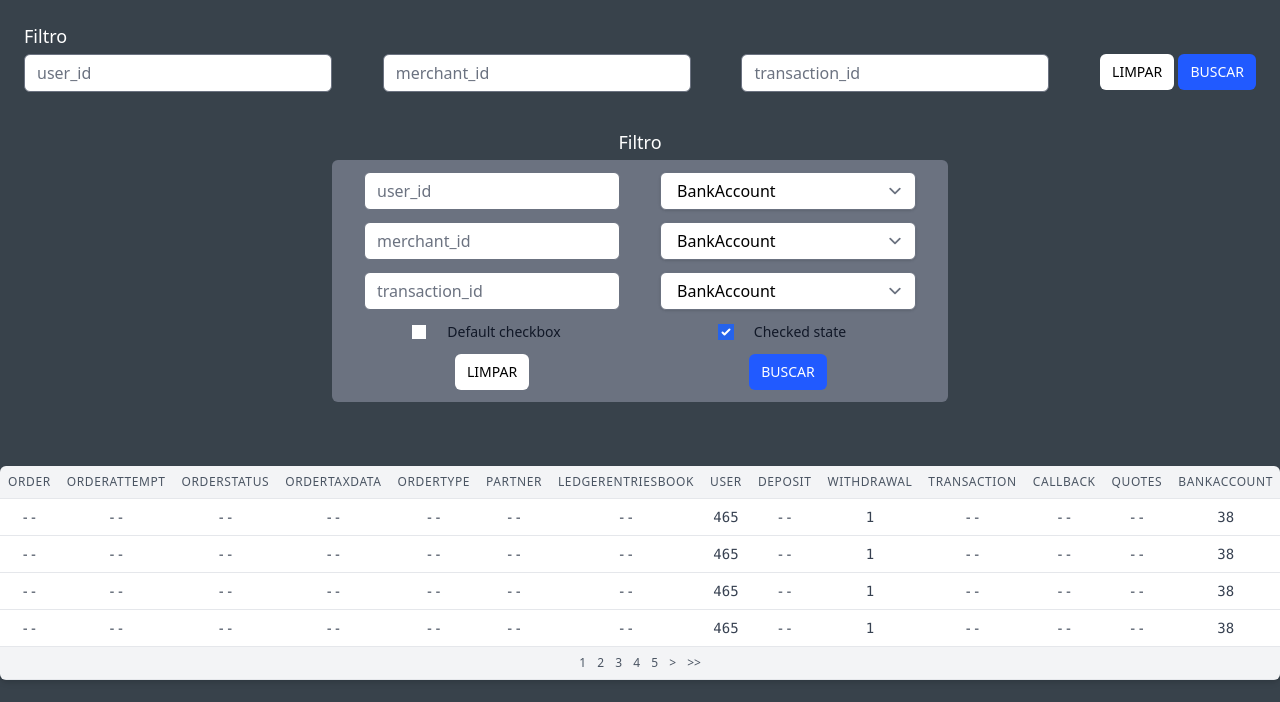
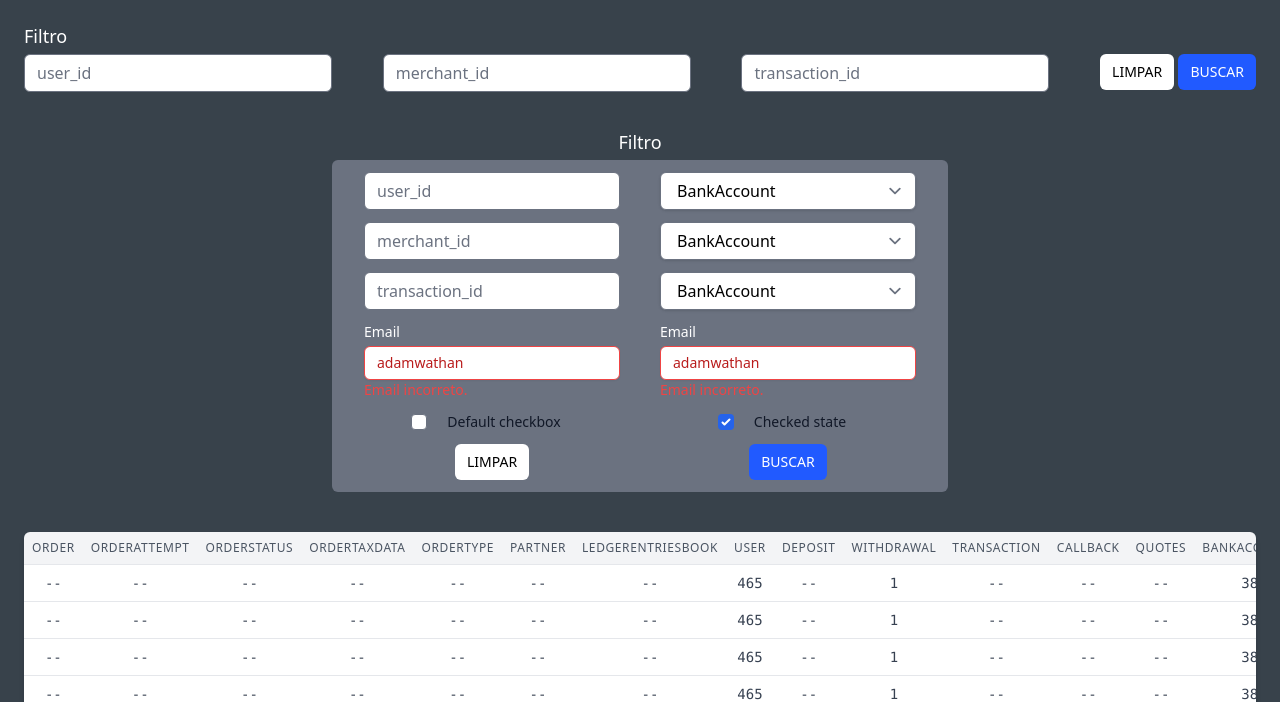
Before and after one commit to priSouzaPaylivre/analisaSUS, a website: page src/index.html in a window 1280 px wide. Shown: the part 98-800 px from the top of the page. Drawn offline with Linux system fonts and the light colour scheme.

Commit message:
adicionando input error

```diff
--- a/src/index.html
+++ b/src/index.html
@@ -50,7 +50,9 @@
       <!-- Segundo form -->
 
       <h1 class="text-lg text-gray text-center mb-1">Filtro</h1>
-      <div class="bg-gray-500 justify-items-center mb-6 mx-auto w-1/2 rounded-md p-3 grid grid-cols-2">
+      <div
+        class="bg-gray-500 justify-items-center mb-6 mx-auto w-1/2 rounded-md p-3 grid grid-cols-2"
+      >
         <input
           class="sm:w-64 mb-3 px-3 py-1.5 rounded-md text-black"
           type="text"
@@ -59,7 +61,7 @@
 
         <div class="mb-3 relative">
           <select
-            class="sm:w-64 block appearance-none w-full text-black px-4 py-2 pr-8 rounded-md shadow leading-tight"
+            class="sm:w-64 block appearance-none text-black px-4 py-2 pr-8 rounded-md shadow leading-tight"
           >
             <option selected>BankAccount</option>
             <option>Option 2</option>
@@ -75,7 +77,7 @@
 
         <div class="mb-3 relative">
           <select
-            class="sm:w-64 block appearance-none w-full text-black px-4 py-2 pr-8 rounded-md shadow leading-tight"
+            class="sm:w-64 block appearance-none text-black px-4 py-2 pr-8 rounded-md shadow leading-tight"
           >
             <option selected>BankAccount</option>
             <option>Option 2</option>
@@ -91,7 +93,7 @@
 
         <div class="mb-3 relative">
           <select
-            class="sm:w-64 block appearance-none w-full text-black px-4 py-2 pr-8 rounded-md shadow leading-tight"
+            class="sm:w-64 block appearance-none text-black px-4 py-2 pr-8 rounded-md shadow leading-tight"
           >
             <option selected>BankAccount</option>
             <option>Option 2</option>
@@ -99,12 +101,48 @@
           </select>
         </div>
 
+        <div>
+          <label for="email" class="block text-sm font-medium">Email</label>
+          <div class="mt-1 rounded-md shadow-sm">
+            <input
+              type="email"
+              name="email"
+              id="email"
+              class="sm:w-64 px-3 py-1.5 rounded-md border-red-500 text-red-700 placeholder-red-900 focus:border-red-500 focus:outline-none focus:ring-red-500 sm:text-sm"
+              placeholder="you@example.com"
+              value="adamwathan"
+              aria-invalid="true"
+              aria-describedby="email-error"
+            />
+          </div>
+          <p class="mb-3 text-sm text-red-500" id="email-error">
+            Email incorreto.
+          </p>
+        </div>
+
+        <div>
+          <label for="email" class="block text-sm font-medium">Email</label>
+          <div class="mt-1 rounded-md shadow-sm">
+            <input
+              type="email"
+              name="email"
+              id="email"
+              class="sm:w-64 px-3 py-1.5 rounded-md border-red-500 text-red-700 placeholder-red-900 focus:border-red-500 focus:outline-none focus:ring-red-500 sm:text-sm"
+              placeholder="you@example.com"
+              value="adamwathan"
+              aria-invalid="true"
+              aria-describedby="email-error"
+            />
+          </div>
+          <p class="mb-3 text-sm text-red-500" id="email-error">Email incorreto.</p>
+        </div>
+
         <div class="flex items-center mb-3">
           <input
             id="default-checkbox"
             type="checkbox"
             value=""
-            class="w-4 h-4"
+            class="w-4 h-4 rounded"
           />
           <label
             for="default-checkbox"
@@ -112,13 +150,13 @@
             >Default checkbox</label
           >
         </div>
-        <div class="flex items-center mb-3 ">
+        <div class="flex items-center mb-3">
           <input
             checked
             id="checked-checkbox"
             type="checkbox"
             value=""
-            class="w-4 h-4"
+            class="w-4 h-4 rounded"
           />
           <label
             for="checked-checkbox"
@@ -127,7 +165,6 @@
           >
         </div>
 
-        <!-- <div> -->
         <button class="text-sm px-3 py-2 rounded-md bg-white text-black">
           LIMPAR
         </button>
@@ -135,13 +172,12 @@
           BUSCAR
         </button>
       </div>
-      </div>
 
       <!-- Table -->
 
       <div class="hidden sm:flex">
         <div
-          class=" flex flex-col justify-center bg-gray-300 text-black shadow-md rounded-md mx-auto mt-4 overflow-auto"
+          class="flex flex-col justify-center bg-gray-300 text-black shadow-md rounded-md mx-auto mt-4 overflow-auto"
         >
           <table>
             <thead>
```
Also changed, not shown: dist/output.css, 1 other file. Lines whose indentation alone changed are shown as unchanged.
